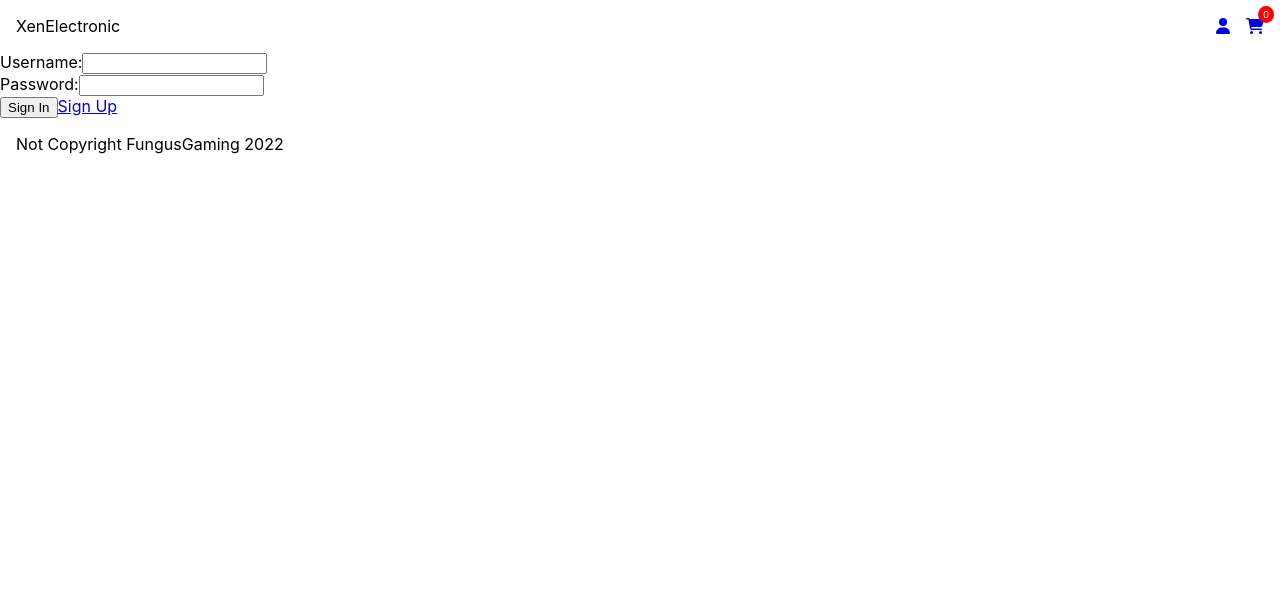
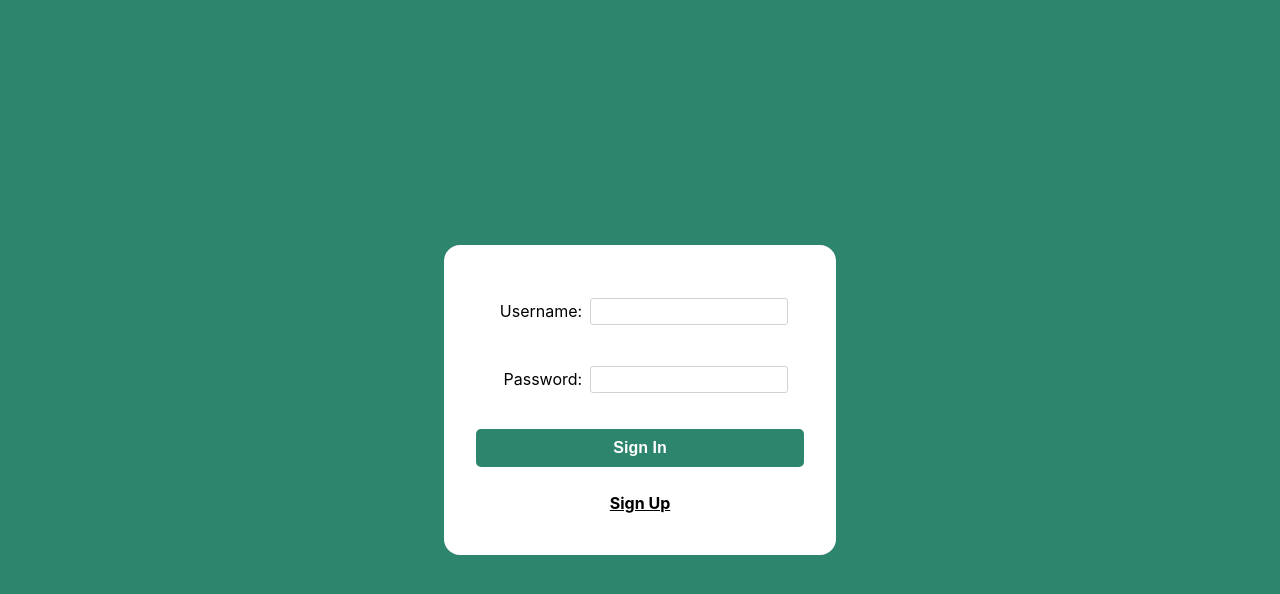
Before and after one commit to FungusGaming/xen-electronic-exercise, a React (Create React App) app in the folder client/: page /signin in a window 1280 px wide. Shown: the top 594 px of the page. Built offline with nearby package versions, Linux system fonts and the light colour scheme; no server answers.

Commit message:
Improve sign in page
- Modify style of sign in page

```diff
--- a/client/src/App.css
+++ b/client/src/App.css
@@ -40,6 +40,10 @@
   align-items: flex-end;
 }
 
+.align-self-center {
+  align-self: center;
+}
+
 .justify-center {
   justify-content: center;
 }
@@ -49,6 +53,9 @@
 
 .p-l {
   padding: 1rem;
+}
+.p-xl {
+  padding: 2rem;
 }
 .pl-l {
   padding-left: 1rem;
@@ -139,6 +146,9 @@
 }
 .b-white {
   background-color: white;
+}
+.b-primary {
+  background-color: var(--primary-color);
 }
 /* end-color */
 
@@ -240,14 +250,62 @@
   cursor: pointer;
 }
 .primary-button {
+  display: flex;
+  flex-direction: row;
+  justify-content: center;
+  align-items: center;
   background-color: var(--primary-color);
   border: none;
   padding: 10px 30px;
   color: white;
   border-radius: 5px;
   font-weight: bold;
+  font-size: 1rem;
   text-decoration: none;
+}
+
+.tertiary-button {
+  display: flex;
+  flex-direction: row;
+  justify-content: center;
+  align-items: center;
+  background-color: inherit;
+  border: none;
+  padding: 10px 30px;
+  color: black;
+  border-radius: 5px;
+  font-weight: bold;
+  font-size: 1rem;
+  text-decoration: underline;
 }
 
 /* cta-message */
 /* end cta-message */
+
+/* form */
+.sign-in-form {
+  border-radius: 1rem;
+}
+/* input */
+.input-f {
+  padding: 1rem;
+  display: flex;
+  flex-direction: row;
+  align-items: center;
+}
+
+.input-f label {
+  margin: 0.5rem;
+  flex: 1;
+  text-align: end;
+}
+
+.input-f input {
+  width: 11rem;
+  padding: 5px 10px;
+  border-radius: 3px;
+  outline: none;
+  border: 1px solid #d2d2d2;
+}
+/* end input */
+/* end form */
--- a/client/src/pages/Signin.jsx
+++ b/client/src/pages/Signin.jsx
@@ -4,7 +4,6 @@ import { Link, useNavigate, useSearchParams } from 'react-router-dom';
 import API from '../app/api'
 import { handleAxiosError } from '../app/function';
 import { setMessage } from '../features/message/messageSlice';
-import BasicLayout from '../layout/basic';
 
 const Signin = () => {
   const [inputValues, setInputValues] = useState({
@@ -33,7 +32,8 @@ const Signin = () => {
     })
   }
 
-  const handleSignIn = useCallback(() => {
+  const handleSignIn = useCallback((e) => {
+    e.preventDefault()
     API.signin({ username: inputValues.username, password: inputValues.password }).then(() => {
       dispatch(setMessage('Welcome!'))
       if(redirect) navigate(redirect)
@@ -45,25 +45,26 @@ const Signin = () => {
 
   // TODO improve ui maybe merge with sign up?
   return (
-    <BasicLayout>
-      <div id='sign-in'>
-        <div>
+    <div className='b-primary flex-column flex-one'>
+      <div className='flex-one flex-column align-center justify-center'>
+        <form id='sign-in' className='sign-in-form b-white flex-column p-xl' onSubmit={handleSignIn}>
+          <div className='input-f'>
             <label>Username:</label>
             <input name='username' value={inputValues.username} onChange={handleOnChange} type='text' />
           </div>
-        <div>
+          <div className='input-f'>
             <label>Password:</label>
             <input name='password' value={inputValues.password} onChange={handleOnChange} type='password' />
           </div>
-        <button onClick={handleSignIn}>
+          <button className='primary-button mt-l'>
             Sign In
           </button>
-        <Link to={'/signup'}>
+          <Link to={'/signup'} className='tertiary-button mt-l'>
             Sign Up
           </Link>
+        </form>
       </div>
-    </BasicLayout>
-
+    </div>
   )
 }
 
```
Lines whose indentation alone changed are shown as unchanged.
